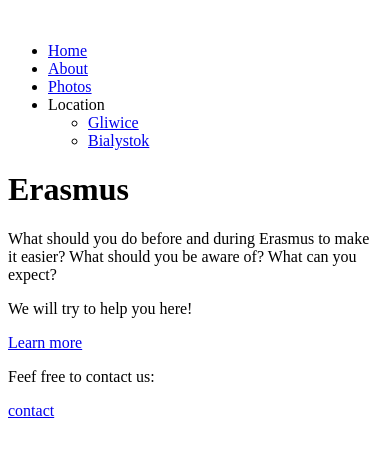
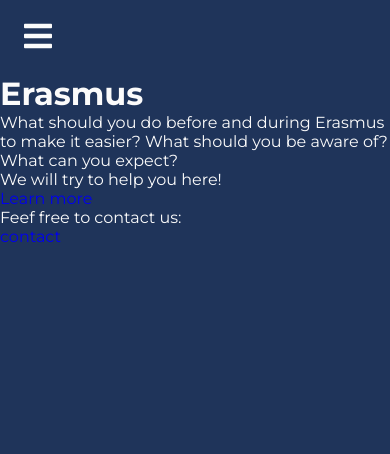
Before and after one commit to luksari/erasmus-tutorial-website, a plain HTML site: page index.html in a window 390 px wide. Drawn offline with Linux system fonts and the light colour scheme.

Commit message:
Added basic styles for menu

```diff
--- a/index.html
+++ b/index.html
@@ -8,16 +8,26 @@
     <meta charset="UTF-8" />
     <meta name="viewport" content="width=device-width, initial-scale=1.0" />
     <meta http-equiv="X-UA-Compatible" content="ie=edge" />
+    <link rel="stylesheet" href="https://use.fontawesome.com/releases/v5.6.3/css/all.css" integrity="sha384-UHRtZLI+pbxtHCWp1t77Bi1L4ZtiqrqD80Kn4Z8NTSRyMA2Fd33n5dQ8lWUE00s/"
+        crossorigin="anonymous">
+    <link href="https://fonts.googleapis.com/css?family=Merriweather:400,900|Montserrat:300,400,700" rel="stylesheet">
+    <link rel="stylesheet" href="./style/style.css">
+
     <title>Erasmus Tutorial</title>
 </head>
 
 <body>
-    <div class="container">
+    <div class="container container--primary">
         <header class="header">
             <a href="index.html" class="header__link">
                 <img src="" alt="" class="header__link__logo" />
             </a>
-            <nav class="header__nav header__nav--primary">
+            <a href="#main-menu" class="menu-toggle" role="button" id="main-menu-toggle" aria-expanded="false"
+                aria-controls="main-menu" aria-label="Open main menu">
+                <span class="sr-only">Open main menu</span>
+                <span class="fa fa-bars" aria-hidden="true"></span>
+            </a>
+            <nav id="main-menu" class="header__nav header__nav--primary">
                 <ul class="header__nav__list">
                     <li class="nav__list__item">
                         <a href="index.html" class="nav__list__item__link nav__list__item__link--active">Home</a>
--- a/style/style.css
+++ b/style/style.css
@@ -1,5 +1,101 @@
+:root {
+  --primary-color: #1f345a;
+  --alternative-color: #fbfbfb;
+  --accent-color: #efc73d;
+  --serif-font: 'Merriweather', serif;
+  --sans-serif-font: 'Montserrat', sans-serif;
+  --bold-font: 700;
+  --light-font: 300;
+  --regular-font: 400;
+}
+
+body,
+html,
+* {
+  padding: 0;
+  margin: 0;
+  box-sizing: border-box;
+}
+
+a {
+  text-decoration: none;
+}
+
+ul {
+  list-style: none
+}
+
+body {
+  font-family: var(--sans-serif-font);
+}
+
+
+
 /* PORTRAIT MODE SMARTPHONES */
-@media (min-width: 320px) and (max-width: 480px) {}
+@media (min-width: 320px) and (max-width: 480px) {
+  .container {
+    width: 100%;
+    min-height: 100vh;
+    max-height: 100%;
+    display: flex;
+    flex-direction: column;
+  }
+
+  .container--primary {
+    background: var(--primary-color);
+    color: var(--alternative-color);
+  }
+
+  .header {
+    width: 100%;
+    display: flex;
+    justify-content: center;
+  }
+
+  .menu-toggle {
+    padding: 5px .75em;
+    display: block;
+    width: 100%;
+    line-height: 2em;
+    font-size: 2em;
+    color: var(--alternative-color);
+  }
+
+  .header__nav {
+    position: absolute;
+    left: -999px;
+    display: flex;
+    width: 100%;
+    justify-content: center;
+  }
+
+  .header__nav * {
+    width: 100%;
+  }
+
+  .header__nav--primary {
+    background: var(--alternative-color);
+  }
+
+
+
+  .nav__list__item {
+    text-align: center;
+    border-bottom: 1px solid var(--primary-color);
+  }
+
+  .nav__list__item__link {
+    width: 100%;
+    padding: 10px;
+    color: var(--primary-color);
+    text-align: center;
+    display: block;
+  }
+
+  .nav__list__item__link--active {
+    font-weight: var(--bold-font)
+  }
+}
 
 /* LANDSCAPE MODE SMARTPHONES || LOW RES TABLETS */
 @media (min-width: 481px) and (max-width: 767px) {}
```
Also changed, not shown: learn_more.html (+30 -11 lines).
